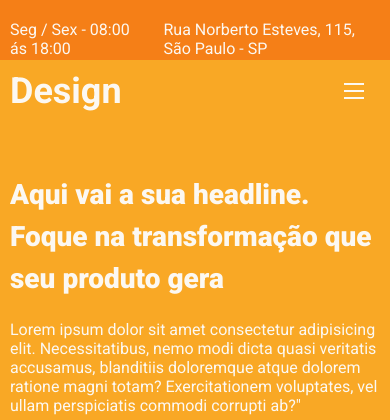
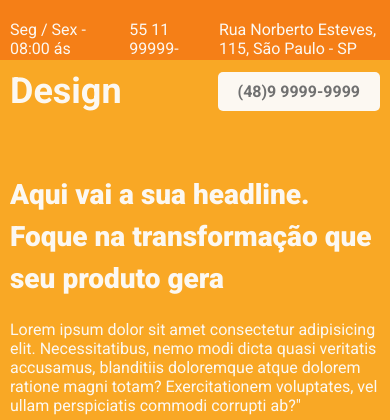
Before and after one commit to Ellos-Design/teste-frontend-developer, a PHP site: page / in a window 390 px wide. Shown: the top 420 px of the page. Run offline with PHP 8.4, Linux system fonts and the light colour scheme; style sheets or scripts are compiled from the project's sources; some libraries are stand-ins or nearby versions.

```diff
--- a/class/config.php
+++ b/class/config.php
@@ -25,5 +25,3 @@
     $dados = htmlspecialchars($dados);
     return $dados;
   }
-
-?>
--- a/index.php
+++ b/index.php
@@ -124,19 +124,11 @@ if (isset($_POST['nome']) && isset($_POST['email']) && isset($_POST['telefone'])
         <a href="#">Design</a>
       </div>
 
-      <!-- links de navegacao -->
-      <nav class="menu-nav">
-        <!-- botão mobile aparece em ate 560px, depois display none -->
-        <button id="btn-mobile"> <span id="hamburguer"></span></button>
+      <div class="menu-number">
+        <p>(48)9 9999-9999</p>
+      </div>
+      </div>
 
-        <!-- area de todos os links do menu -->
-        <ul id="menu-link">
-          <li><a class="nav-link active" href="#home">Home</a></li>
-          <li><a class="nav-link" href="#sobre">Sobre</a></li>
-          <li><a class="nav-link" href="#servicos">Servicos</a></li>
-          <li><a class="nav-link" href="#faq">FAQ</a></li>
-        </ul>
-      </nav>
     </div>
 
   </header>
@@ -403,9 +395,6 @@ if (isset($_POST['nome']) && isset($_POST['email']) && isset($_POST['telefone'])
   <!-- carregamento dos scripts necessarios                             -->
   <script src="js/loader.js"></script>
   <script src="js/accordion.js"></script>
-  <script src="js/scrollspy.js"></script>
-  <script src="js/scrollSuave.js"></script>
-  <script src="js/menu.js"></script>
   <script src="js/contCaracteres.js"></script>
   <script src="js/jquery-3.6.0.min.js"></script>
   <script src="js/jquery.mask.js"></script>
--- a/sass/styles.sass
+++ b/sass/styles.sass
@@ -123,45 +123,14 @@ p
     font-weight: bold
     margin: 0 10px
 
-  &-nav
-    ul
-      display: flex
-      flex-wrap: wrap
 
-      li
-        .nav-link
-          font-size: 1.25rem
-          display: block
-          padding: 10px
-          color: variables.$text-color
-          position: relative
-
-        .nav-link::after
-          position: absolute
-          content: ""
-          display: block
-          background: variables.$text-color
-          text-align: center
-          height: 3px
-          width: 0
-          bottom: 0
-          left: 50%
-          transition-duration: 0.6s
-        .nav-link:hover::after
-          width: 100%
-          left: 0
-        .nav-link.active
-          border-radius: 5px
-          background: variables.$primary-color
-
-#btn-mobile
-  display: none
 .menu-number
   background: variables.$text-color
   border-radius: 5px
   font-weight: bold
   margin-right: 10px
   padding: 10px 20px 10px 20px
+  color: #707070
 
 .headline-bg
   background: variables.$secundary-color
@@ -467,6 +436,7 @@ p
       color: variables.$text-color
     p
       font-size: 1.125rem
+      color: variables.$text-color
   &-acao
     border-radius: 5px
     background: #fff
@@ -616,61 +586,6 @@ p
 // Media ate 560px
 
 @media screen and (max-width: 560px)
-  .superinfo
-    a
-      display: none
-  #menu-link
-    display: block
-    position: absolute
-    width: 100%
-    top: 60px
-    right: 0
-    height: 0
-    transition: .6s
-    z-index: 1001
-    visibility: hidden
-    overflow-y: hidden
-
-  .menu-nav.active #menu-link
-    height: 200px
-    visibility: visible
-    overflow-y: auto
-
-  #btn-mobile
-    margin-right: 10px
-    display: flex
-    padding: .5rem 1rem
-    font-size: 1rem
-    border: none
-    cursor: pointer
-    background: variables.$secundary-color
-  #hamburguer
-    display: block
-    border-top: 2px solid
-    width: 20px
-    color: variables.$text-color
-  #hamburguer::after,#hamburguer::before
-    content: ''
-    display: block
-    width: 20px
-    height: 2px
-    margin-top: 5px
-    background: currentColor
-    transition: .3s
-    position: relative
-  .menu-nav.active #hamburguer
-    border-top-color: transparent
-  .menu-nav.active #hamburguer::before
-    transform: rotate(135deg)
-  .menu-nav.active #hamburguer::after
-    transform: rotate(-135deg)
-    top: -7px
-
-  .menu-nav ul li .nav-link.active
-    border-radius: 0
-    background: variables.$secundary-color
-  .nav-link
-    background: variables.$secundary-color
 
   .headline
     flex-direction: column
```
Also changed, not shown: 1 other file.
